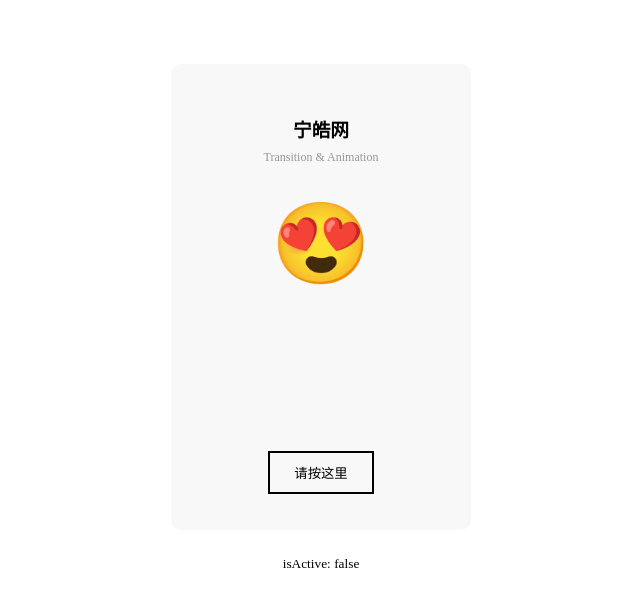
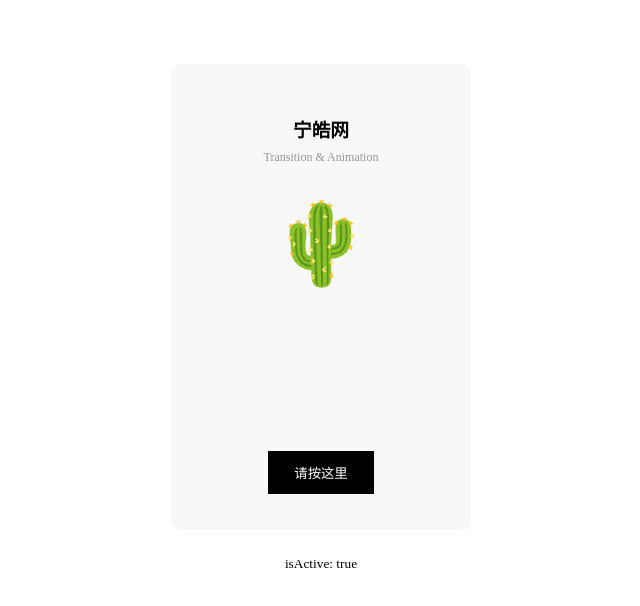
Before and after one commit to ninghao/ninghao-vue, a Vue app: page / in a window 1280 px wide. Shown: the top 606 px of the page, without its empty margins (319-959 px from the left). Built offline with nearby package versions, Linux system fonts and the light colour scheme.

Commit message:
transition：进入与离开过渡

```diff
--- a/src/app/app.vue
+++ b/src/app/app.vue
@@ -6,7 +6,9 @@
         <div class="card-subtitle">Transition & Animation</div>
       </div>
       <div class="card__content">
-        <div :class="['emoji', { pulse: isActive }]">😍</div>
+        <transition>
+          <div v-if="isActive" class="emoji">🌵</div>
+        </transition>
       </div>
       <div class="card__action">
         <button @click="isActive = !isActive" :class="{ active: isActive }">
@@ -25,7 +27,7 @@
   data() {
     return {
       name: '宁皓网',
-      isActive: false,
+      isActive: true,
     };
   },
 };
--- a/src/app/styles/app.css
+++ b/src/app/styles/app.css
@@ -44,3 +44,27 @@
     transform: scale3d(1, 1, 1);
   }
 }
+
+.v-enter-from {
+  opacity: 0;
+}
+
+.v-enter-active {
+  transition: 0.3s;
+}
+
+.v-enter-to {
+  opacity: 1;
+}
+
+.v-leave-from {
+  opacity: 1;
+}
+
+.v-leave-active {
+  transition: 0.3s;
+}
+
+.v-leave-to {
+  opacity: 0;
+}
```
